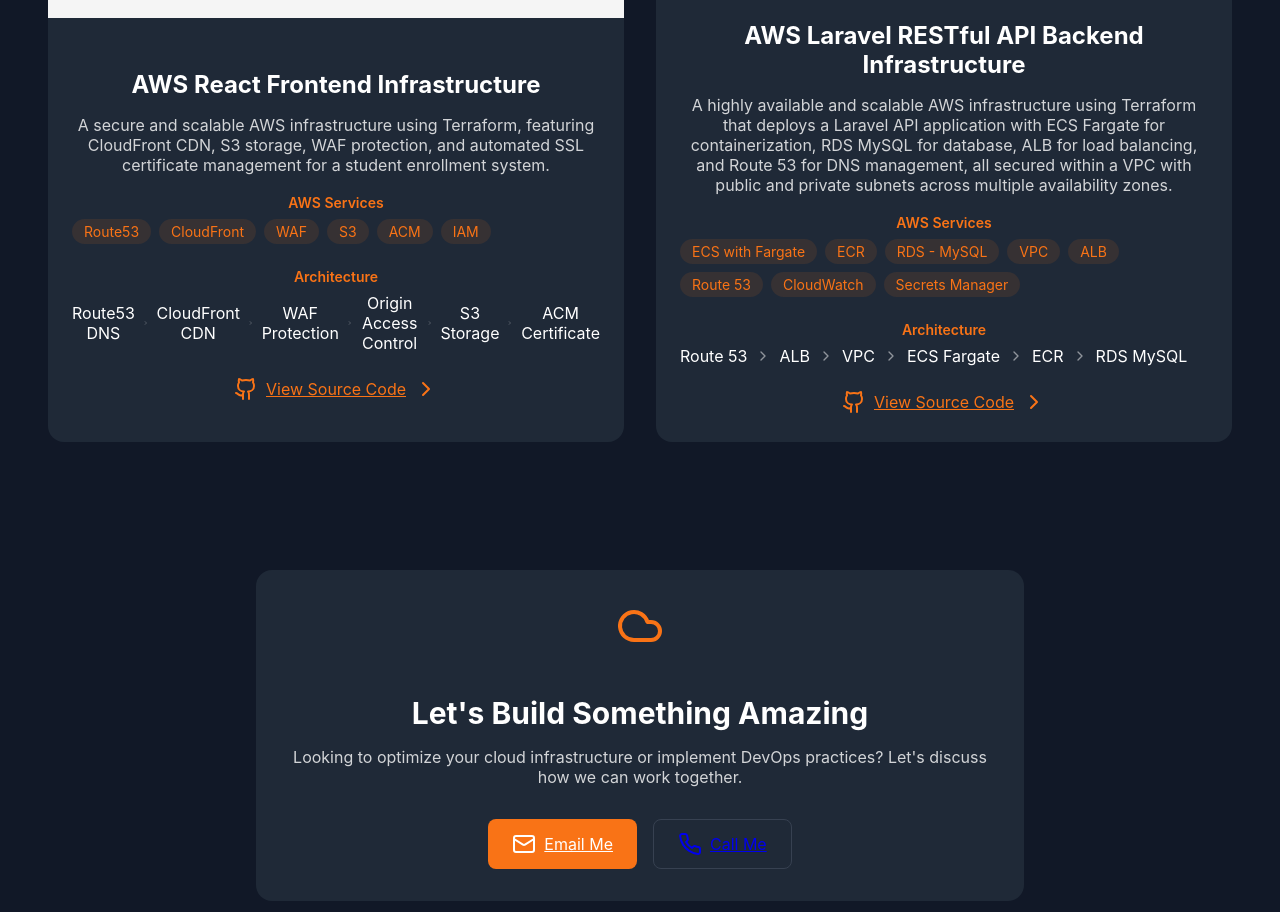
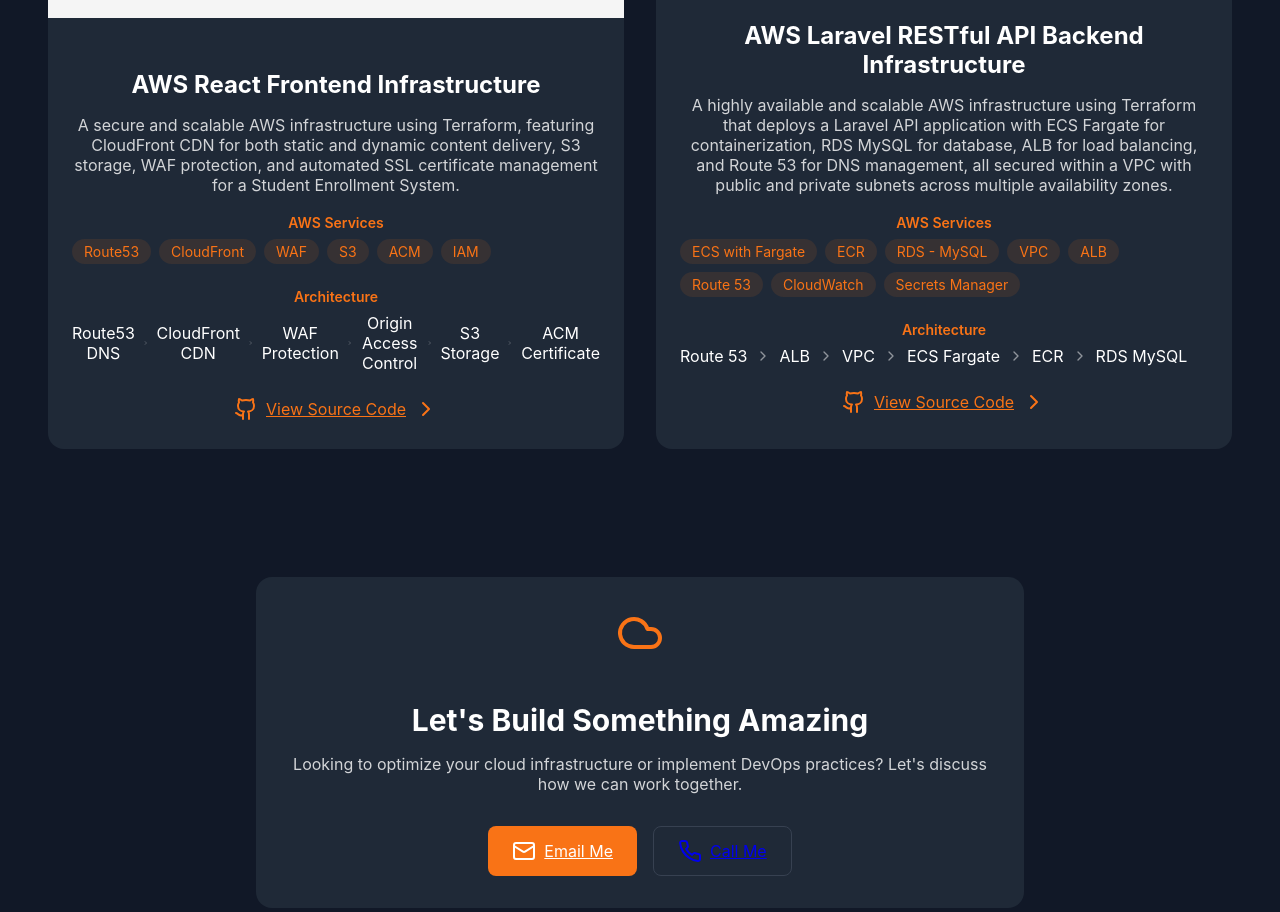
Before and after one commit to CaringalML/My-Portfolio-Website, a React (Create React App) app: page / in a window 1280 px wide. Shown: the part 2519-3431 px from the top of the page. Built offline with nearby package versions, Linux system fonts and the light colour scheme.

Commit message:
update frontend description

```diff
--- a/src/components/home.jsx
+++ b/src/components/home.jsx
@@ -67,7 +67,7 @@
   const projects = [
     {
       title: "AWS React Frontend Infrastructure",
-      description: "A secure and scalable AWS infrastructure using Terraform, featuring CloudFront CDN, S3 storage, WAF protection, and automated SSL certificate management for a student enrollment system.",
+      description: "A secure and scalable AWS infrastructure using Terraform, featuring CloudFront CDN for both static and dynamic content delivery, S3 storage, WAF protection, and automated SSL certificate management for a Student Enrollment System.",
       image: "/img/architecture-4k.png",
       services: [
         "Route53",
```
